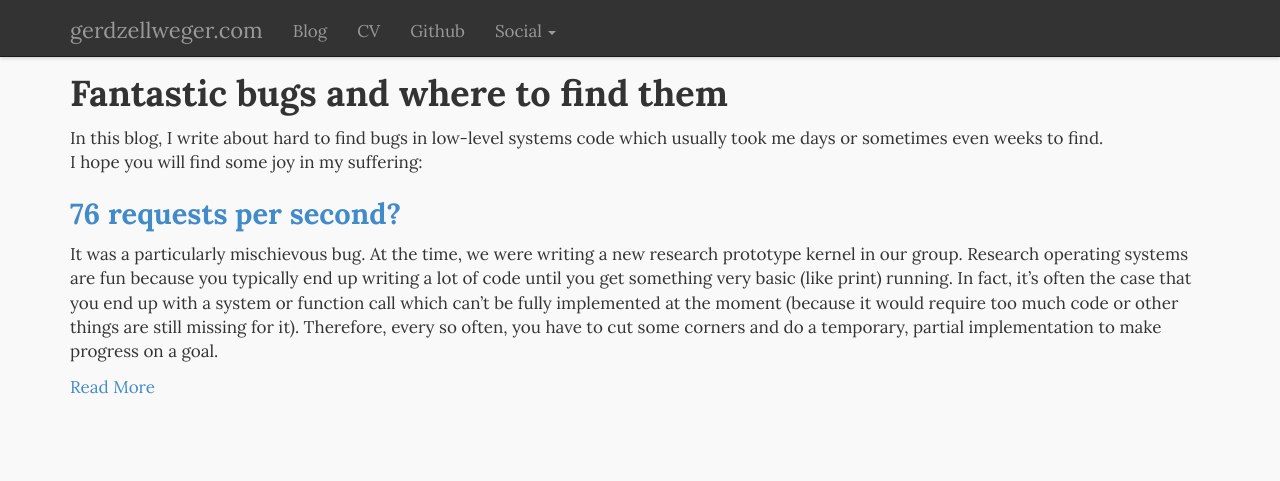
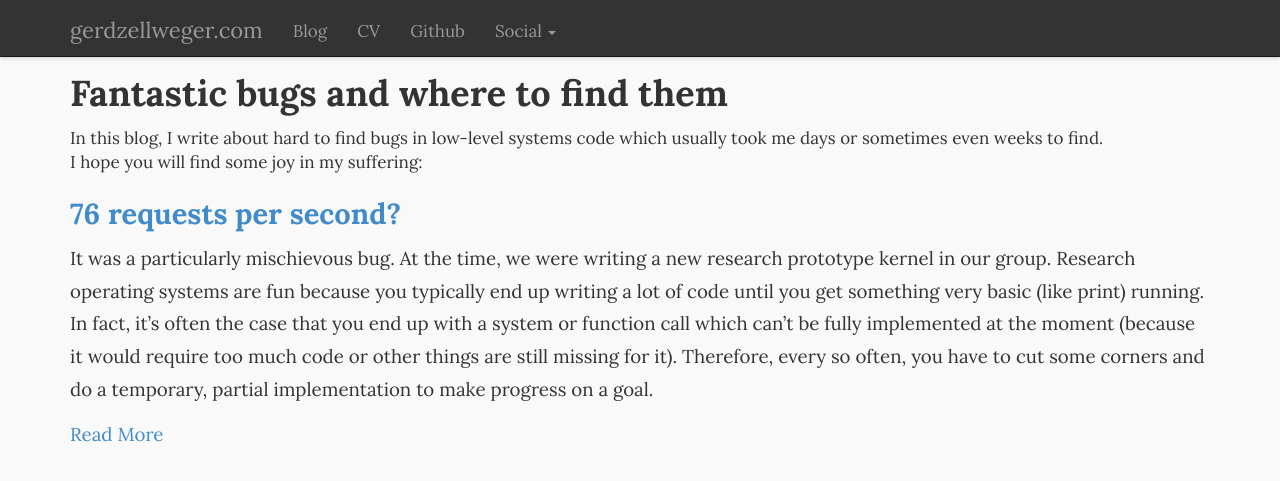
Before and after one commit to gz/website, a Jekyll site: the page built from blog.html, in a window 1280 px wide. Shown: the top 481 px of the page. Built offline with Jekyll 4.4.1, drawn with Linux system fonts in a browser that asks for light colours; nearby versions of some CDN libraries.

Commit message:
Tweak post css a bit.

```diff
--- a/css/main.css
+++ b/css/main.css
@@ -14,3 +14,8 @@ kbd {
     padding:2px 1px;
     white-space:nowrap;
 }
+
+.post {
+  line-height:  1.75;
+  font-size: 1.1em;
+}
```
